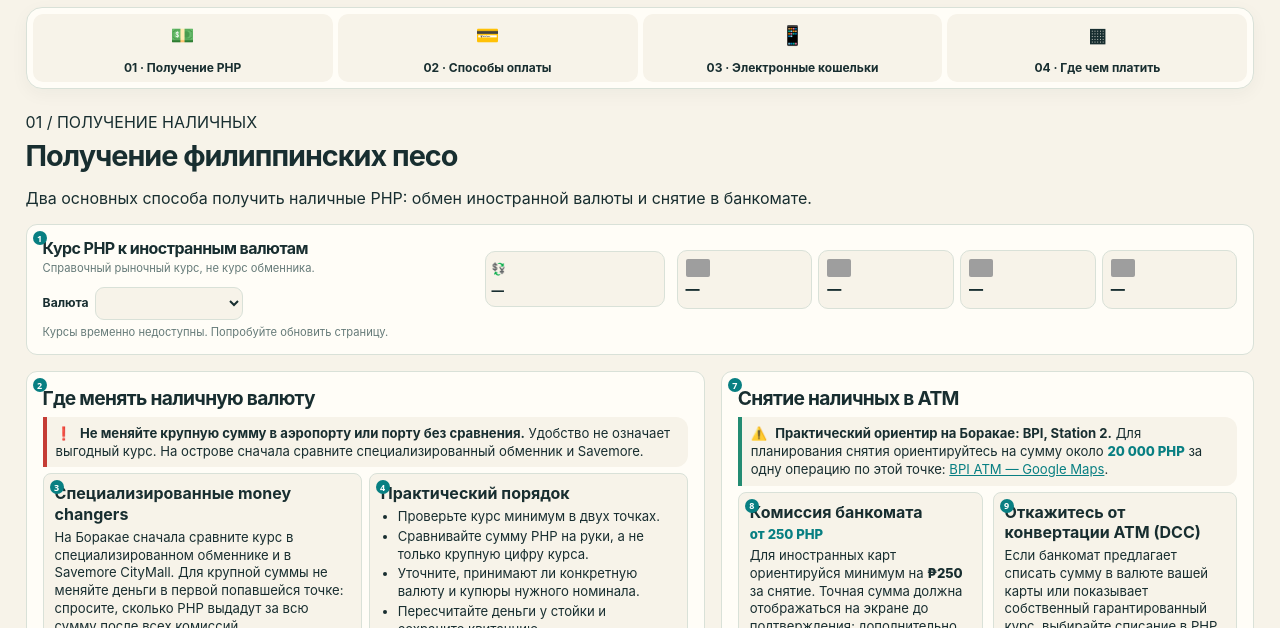
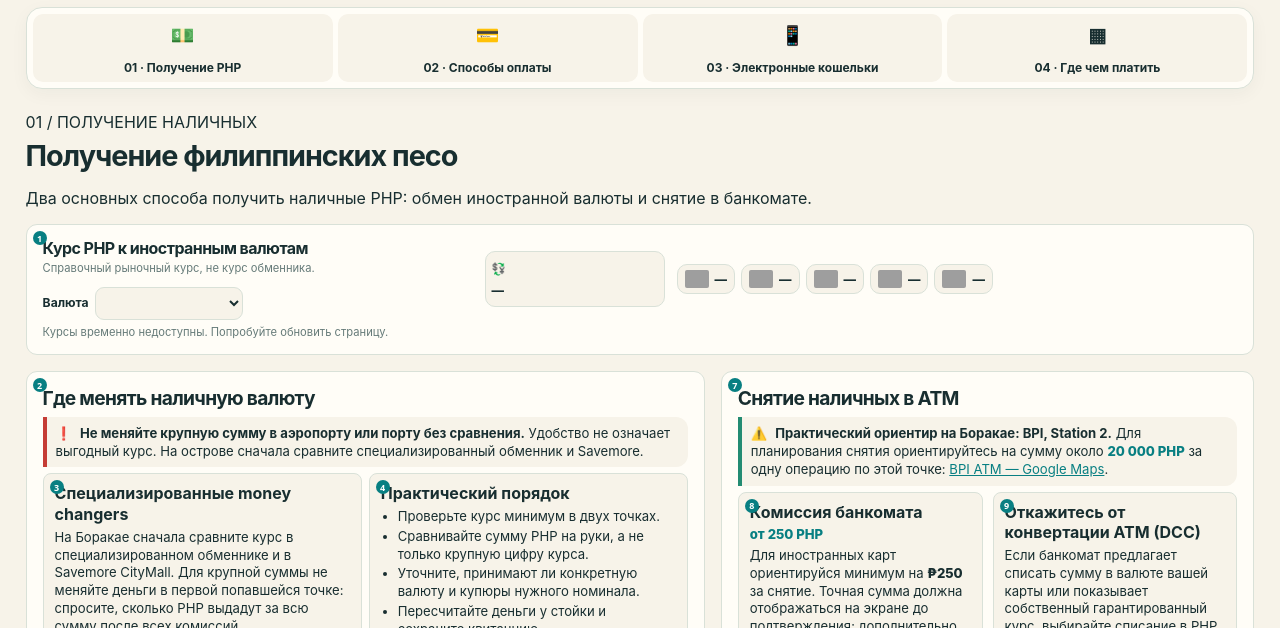
Before and after one commit to Guyabano-kun/PH, a plain HTML site: page currency.html in a window 1280 px wide. Shown: the part 172-800 px from the top of the page. Drawn offline with Linux system fonts and the light colour scheme; no server answers; grey boxes are pictures that could not be loaded.

Commit message:
Compact FX rate tiles to flag and value

```diff
--- a/currency.html
+++ b/currency.html
@@ -625,7 +625,7 @@ main{width:min(96vw,1840px);margin:22px auto 44px}
  let count=key.length;
  if(desktop){
   const available=ratesEl.clientWidth;
-  count=Math.max(1,Math.min(key.length,Math.floor((available+6)/118)));
+  count=Math.max(1,Math.min(key.length,Math.floor((available+6)/100)));
  }
  ratesEl.style.setProperty('--rate-count',String(count));
  ratesEl.innerHTML=key.slice(0,count).map(c=>'<div class="rate"><strong>'+flagImage(c)+'</strong><span>'+(rates[c]?fmt(1/rates[c],c):'—')+'</span></div>').join('');
@@ -779,4 +779,29 @@ main :is(section.panel,aside.payment-snapshot,.info)::before{
  min-height:20px;
 }
 </style>
+
+<style>
+/* Compact FX rate tiles: only flag and exchange value */
+#fx-rates .rates .rate{
+ display:flex;
+ align-items:center;
+ justify-self:start;
+ gap:6px;
+ width:max-content;
+ max-width:100%;
+ padding:5px 7px;
+}
+#fx-rates .rates .rate strong{
+ display:flex;
+ align-items:center;
+ flex:0 0 24px;
+}
+#fx-rates .rates .rate>span{
+ font-size:.78rem;
+ white-space:nowrap;
+}
+@media(min-width:761px){
+ #fx-rates .rates{grid-template-columns:repeat(var(--rate-count,1),max-content)}
+}
+</style>
 </body></html>
```
